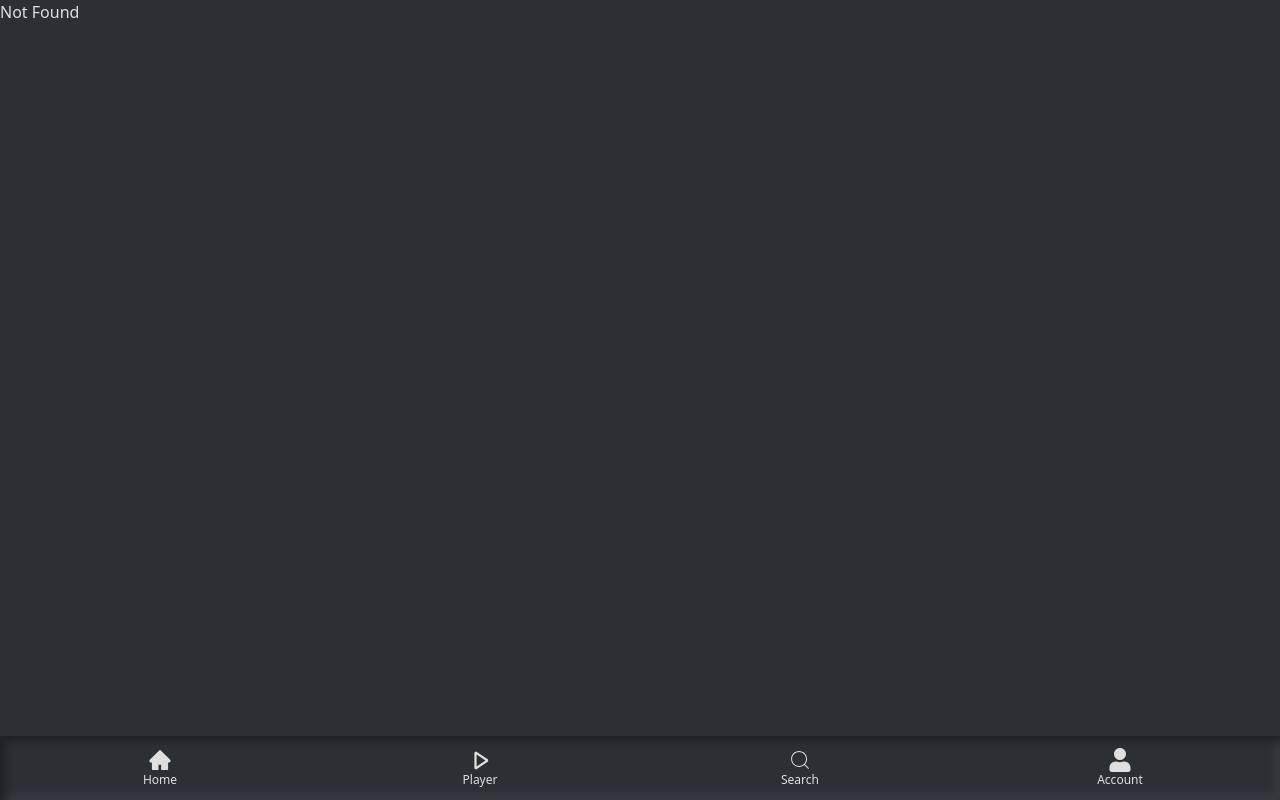
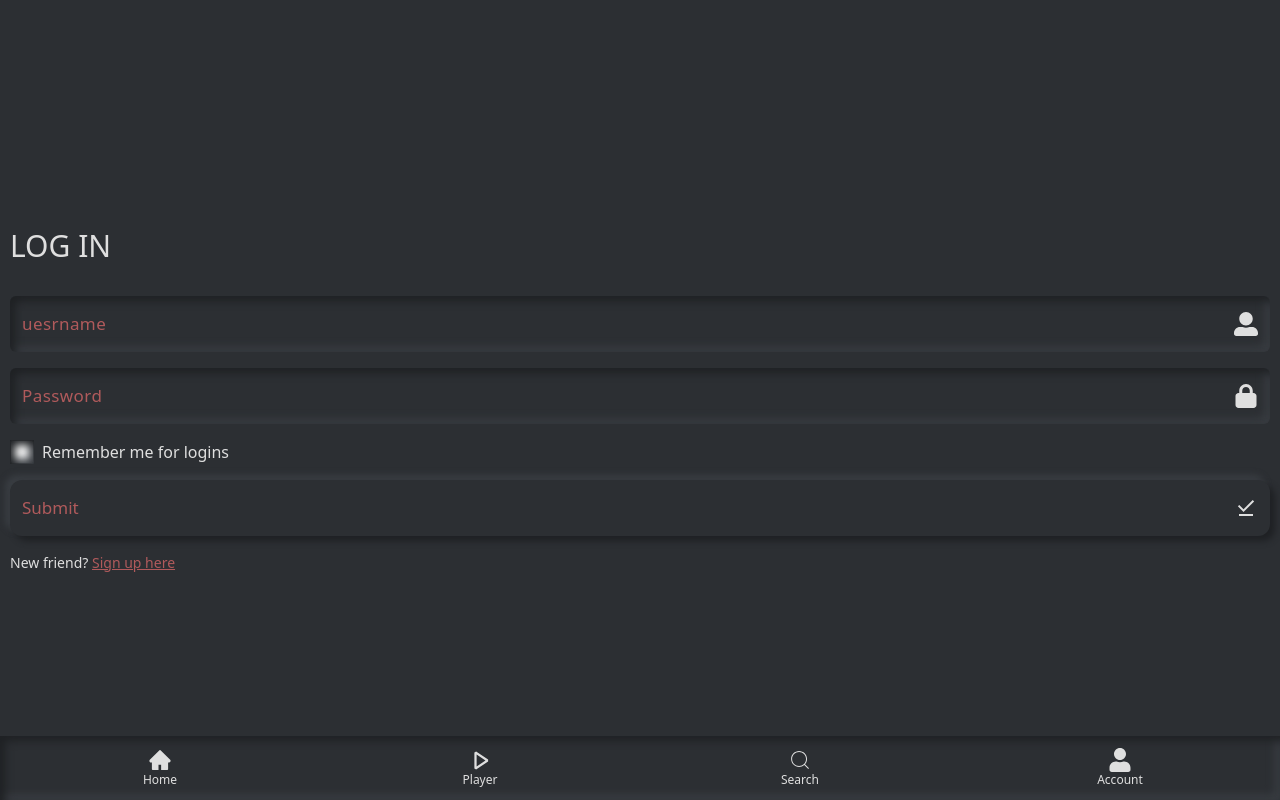
Before and after one commit to 0xErfan/Music-player, a React (Vite) app: page /login in a window 1280 px wide. Before the commit this address had no page. Built offline with nearby package versions, Linux system fonts and the light colour scheme.

Commit message:
finish signup and loginpage styles and states

```diff
--- a/src/components/Authentication/Authentication.jsx
+++ /dev/null
@@ -1,7 +0,0 @@
-import React from 'react'
-
-export default function Authentication() {
-  return (
-    <div>Authentication</div>
-  )
-}
--- /dev/null
+++ b/src/components/Authentication/LogIn.jsx
@@ -0,0 +1,53 @@
+import React, { useState } from 'react'
+import { FaUserAlt } from "react-icons/fa";
+import { FaLock } from "react-icons/fa6";
+import { MdDownloadDone } from "react-icons/md";
+import { Link } from 'react-router-dom';
+
+export default function Login() {
+
+    const [formData, setFormData] = useState({
+        uesrname: "",
+        password: "",
+    })
+
+    const [isSubmitting, setIsSubmitting] = useState("")
+    const changeHandler = ({ e, type }) => setFormData({ ...formData, [type]: e.target.value })
+    const [checkbox, setCheckbox] = useState(false)
+
+    const submitHandler = e => {
+        setIsSubmitting("submmiting")
+        e.preventDefault()
+
+        // fetch
+        setFormData({ email: "", name: "", password: "" })
+        setIsSubmitting("")
+    }
+
+    return (
+        <section className='flex items-center justify-center h-screen'>
+            <div className='container'>
+                <h2 className='text-3xl mb-8'>LOG IN</h2>
+                <form className='space-y-4' onSubmit={submitHandler}>
+                    <label className='flex items-center gap-2 justify-between h-14 px-3 basis-[85%] neoM-bg ' >
+                        <input value={formData.name} onChange={e => changeHandler({ e, type: "uesrname" })} className='bg-primary text-[17px] outline-none placeholder:text-red-400/65 text-red-400/65 placeholder:tracking-wide' placeholder='uesrname' type="text" />
+                        <div className='cursor-pointer'><FaUserAlt className='size-6' /></div>
+                    </label>
+                    <label className='flex items-center gap-2 justify-between h-14 px-3 basis-[85%] neoM-bg ' >
+                        <input value={formData.password} onChange={e => changeHandler({ e, type: "password" })} className='bg-primary text-[17px] outline-none placeholder:text-red-400/65 text-red-400/65 placeholder:tracking-wide' placeholder='Password' type="text" />
+                        <div className='cursor-pointer'><FaLock className='size-6' /></div>
+                    </label>
+                    <label className='flex gap-2 items-center'>
+                        <input checked={checkbox} onChange={() => setCheckbox(preve => !preve)} className='bg-primary rounded-xl neoM-bg size-6 p-2' type="checkbox" />
+                        <p>Remember me for logins</p>
+                    </label>
+                    <label className='flex items-center gap-2 justify-between rounded-xl h-14 px-3 basis-[85%] neoM-buttons ' >
+                        <input disabled={isSubmitting == "submmiting"} value="Submit" className='bg-primary text-[17px] outline-none placeholder:text-red-400/65 text-red-400/65 placeholder:tracking-wide' type="submit" />
+                        <div className='cursor-pointer'><MdDownloadDone className='size-6' /></div>
+                    </label>
+                    <div className='text-[14px]'>New friend? <Link replace={true} to="/signUp"><span className='underline text-red-400/65'>Sign up here</span></Link></div>
+                </form>
+            </div>
+        </section>
+    )
+}
--- /dev/null
+++ b/src/components/Authentication/SignIn.jsx
@@ -0,0 +1,55 @@
+import React, { useState } from 'react'
+import { FaUserAlt } from "react-icons/fa";
+import { HiOutlineMail } from "react-icons/hi";
+import { FaLock } from "react-icons/fa6";
+import { MdDownloadDone } from "react-icons/md";
+import { Link } from 'react-router-dom';
+
+export default function SignUp() {
+
+    const [formData, setFormData] = useState({
+        name: "",
+        email: "",
+        password: "",
+    })
+
+    const [isSubmitting, setIsSubmitting] = useState("")
+
+    const changeHandler = ({ e, type }) => setFormData({ ...formData, [type]: e.target.value })
+
+    const submitHandler = e => {
+        setIsSubmitting("submmiting")
+        e.preventDefault()
+
+        // fetch
+        setFormData({ email: "", name: "", password: "" })
+        setIsSubmitting("submmiting")
+    }
+
+    return (
+        <section className='flex items-center justify-center h-screen'>
+            <div className='container'>
+                <h2 className='text-3xl mb-8'>SIGN UP</h2>
+                <form className='space-y-4' onSubmit={submitHandler}>
+                    <label className='flex items-center gap-2 justify-between h-14 px-3 basis-[85%] neoM-bg ' >
+                        <input value={formData.name} onChange={e => changeHandler({ e, type: "name" })} className='bg-primary text-[17px] outline-none placeholder:text-red-400/65 text-red-400/65 placeholder:tracking-wide' placeholder='Name' type="text" />
+                        <div className='cursor-pointer'><FaUserAlt className='size-6' /></div>
+                    </label>
+                    <label className='flex items-center gap-2 justify-between h-14 px-3 basis-[85%] neoM-bg ' >
+                        <input value={formData.email} onChange={e => changeHandler({ e, type: "email" })} className='bg-primary text-[17px] outline-none placeholder:text-red-400/65 text-red-400/65 placeholder:tracking-wide' placeholder='Email' type="text" />
+                        <div className='cursor-pointer'><HiOutlineMail className='size-6' /></div>
+                    </label>
+                    <label className='flex items-center gap-2 justify-between h-14 px-3 basis-[85%] neoM-bg ' >
+                        <input value={formData.password} onChange={e => changeHandler({ e, type: "password" })} className='bg-primary text-[17px] outline-none placeholder:text-red-400/65 text-red-400/65 placeholder:tracking-wide' placeholder='Password' type="text" />
+                        <div className='cursor-pointer'><FaLock className='size-6' /></div>
+                    </label>
+                    <label className='flex items-center gap-2 justify-between rounded-xl h-14 px-3 basis-[85%] neoM-buttons ' >
+                        <input disabled={isSubmitting == "submmiting"} value="Submit" className='bg-primary text-[17px] outline-none placeholder:text-red-400/65 text-red-400/65 placeholder:tracking-wide' type="submit" />
+                        <div className='cursor-pointer'><MdDownloadDone className='size-6' /></div>
+                    </label>
+                    <div className='text-[14px]'>Already have account? <Link replace={true} to="/logIn"><span className='underline text-red-400/65'>Login here</span></Link></div>
+                </form>
+            </div>
+        </section>
+    )
+}
--- /dev/null
+++ b/src/components/Pages/Account.jsx
@@ -0,0 +1,13 @@
+import React, { useContext } from 'react'
+import { Navigate } from 'react-router-dom'
+import { States } from '../ReducerAndContexts/ReducerAndContexts'
+export default function Account() {
+
+    const { isLogin } = useContext(States)
+
+    return (
+        <>
+            {!isLogin ? <Navigate replace={true} to="/login" /> : <div>Account</div>}
+        </>
+    )
+}
--- a/src/components/Pages/Home/Home.jsx
+++ b/src/components/Pages/Home/Home.jsx
@@ -1,4 +1,4 @@
-import React, { useContext, useState } from 'react'
+import React, { useContext, useEffect, useState } from 'react'
 import { IoReorderThreeOutline } from "react-icons/io5";
 import { CiSearch } from "react-icons/ci";
 import { IoFolderOpenOutline } from "react-icons/io5";
@@ -16,12 +16,9 @@ import { StateDispatcher, States } from '../../ReducerAndContexts/ReducerAndCont
 
 export default function Main() {
     const dispatch = useContext(StateDispatcher)
-    const [updater, setUpdater] = useState(false)
-
     const { allSongs, toastData } = useContext(States)
 
     const newFileHandler = async e => {
-        // setUpdater(preve => !preve)
         const selectedFile = e.target.files[0]
 
         if (selectedFile.type.startsWith("audio/")) {
--- a/src/components/ReducerAndContexts/ReducerAndContexts.jsx
+++ b/src/components/ReducerAndContexts/ReducerAndContexts.jsx
@@ -1,9 +1,11 @@
-import React from 'react'
+import React, { useEffect } from 'react'
 import { createContext, useReducer } from 'react'
+import { isLogin } from '../../utils';
 
 const initialStates = {
     isPlaying: 0,
     showToast: 0,
+    isLogin: 0,
     toastData: { text: "", status: 1 },
     allSongs: [],
 }
@@ -37,6 +39,9 @@ function stateReducer(state, action) {
         case "toastOff": {
             return { ...state, showToast: 0 }
         }
+        case "logCheck": {
+            return { ...state, isLogin: action.payload }
+        }
         default: {
             throw new Error("invalid action type!")
         }
@@ -46,6 +51,13 @@ function stateReducer(state, action) {
 export default function MainProvider({ children }) {
     const [state, dispatch] = useReducer(stateReducer, initialStates)
 
+    useEffect(() => {
+        dispatch({
+            type: "logCheck",
+            payload: isLogin(),
+        })
+    }, [])
+
     return (
         <States.Provider value={state}>
             <StateDispatcher.Provider value={dispatch}>
--- /dev/null
+++ b/src/utils.js
@@ -0,0 +1,10 @@
+
+const isLogin = () =>  {
+    const localStorageData = localStorage.getItem("loginData")
+    if (!localStorageData) return false
+    return true;
+}
+
+export {
+    isLogin,
+}
```
Also changed, not shown: src/routes.jsx (+7 -3 lines).
